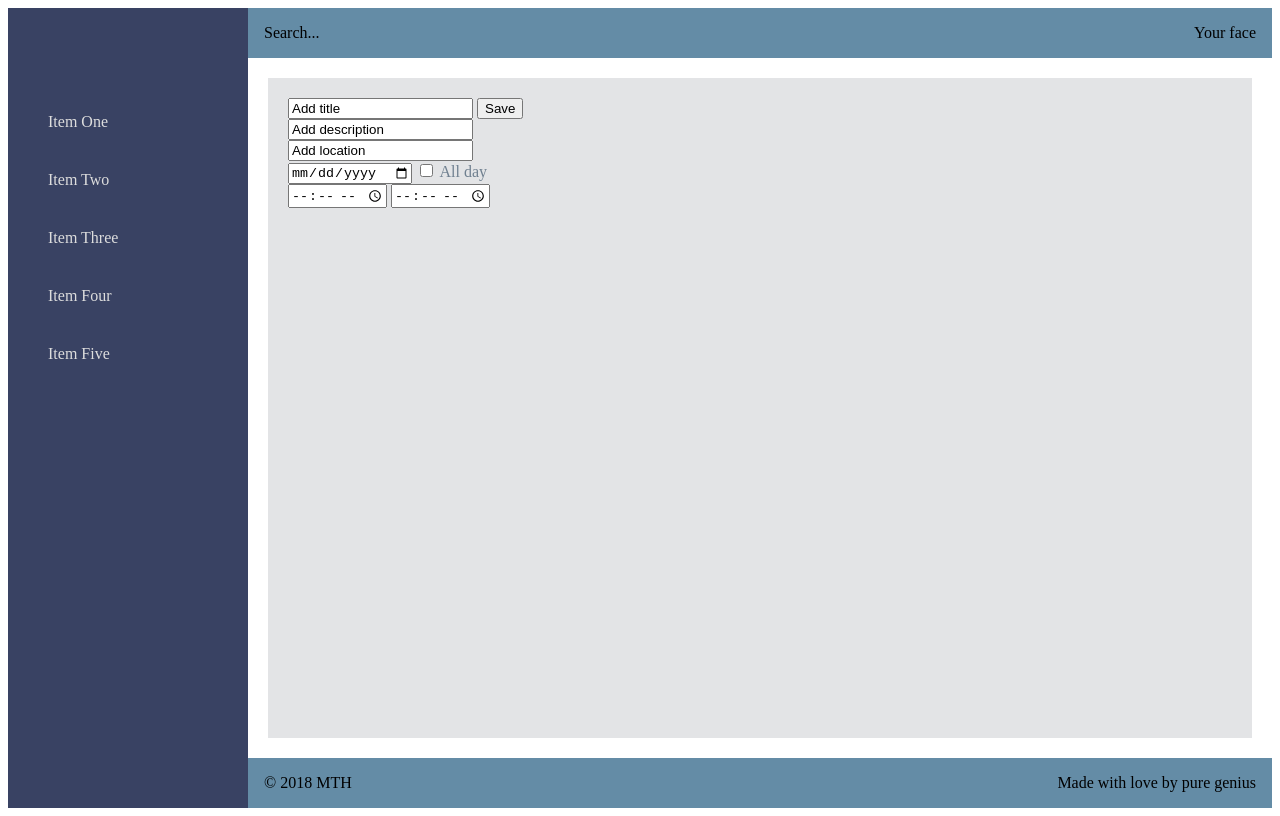
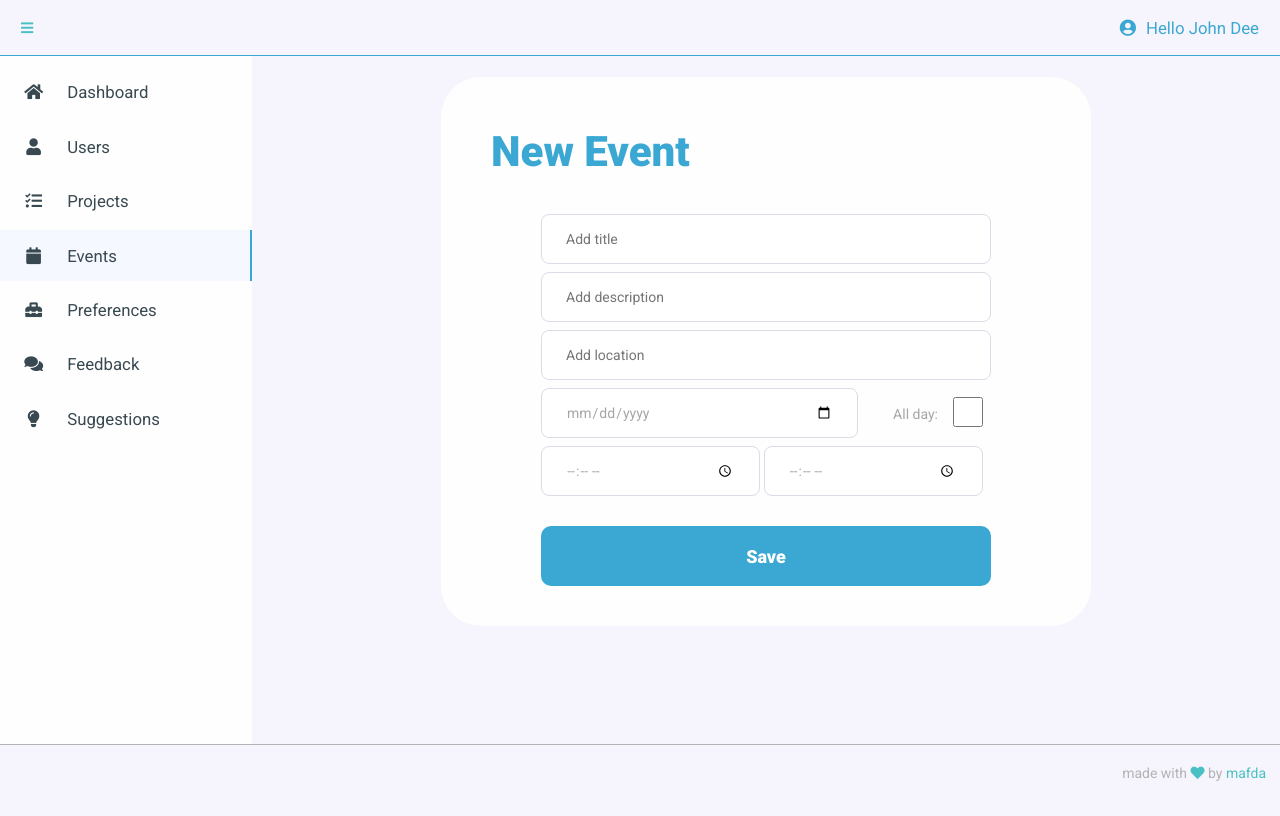
Before and after one commit to mafda/dashboard, a plain HTML site: page index.html in a window 1280 px wide. Drawn offline with Linux system fonts and the light colour scheme.

Commit message:
Styles (#4)
* update header, navbar and footer

* include styles forms

* sidebar

* update form

Co-authored-by: camilo ariza <14282973+camiloariza@users.noreply.github.com>

```diff
--- /dev/null
+++ b/form.css
@@ -0,0 +1,74 @@
+input, button, textarea {
+  font: 400 14px Roboto, sans-serif;
+}
+
+form input {
+  width: 100%;
+  height: 50px;
+  color: #a6a6a6;
+  border: 1px solid #dcdce6;
+  border-radius: 8px;
+  padding: 0 24px;
+}
+
+.main-header .main-form form {
+	width: 100%;
+	max-width: 450px;
+}
+
+.main-header .main-form form input {
+	margin-top: 8px;
+}
+
+.main-header .main-form form .input-group {
+  display: flex;
+  align-items: center;
+  justify-content: center;
+}
+
+.main-header .main-form form .input-group input + input {
+	margin-right: 8px;
+}
+
+.main-header .main-form form .input-group .all_day{
+  width: 120px;
+  height: 50px;
+  text-align: right;
+  padding: 18px 0;
+  margin-top: 8px;
+  color: #a6a6a6;
+}
+
+.main-header .main-form form .input-group .checkbox {
+  width: 60px;
+  height: 30px;
+  color: #a6a6a6;
+  border: 1px solid #dcdce6;
+  border-radius: 10px;
+  margin-left: 10px;
+}
+
+.main-header .main-form form .input-group .hour {
+  width: 219px;
+}
+
+.main-header .main-form form .button {
+  width: 100%;
+  height: 60px;
+  background: #3ba8d4;
+  border: 0;
+  border-radius: 10px;
+  color: #FFF;
+  font-weight: 700;
+  margin: 30px 0 20px 0;
+  display: inline-block;
+  text-align: center;
+  text-decoration: none;
+  font-size: 18px;
+  transition: filter 0.2s;
+  cursor: pointer;
+}
+
+.button:hover {
+  filter: brightness(90%);
+}
--- a/index.html
+++ b/index.html
@@ -5,48 +5,75 @@
   <meta charset="UTF-8">
   <meta name="viewport" content="width=device-width, initial-scale=1.0">
   <link rel="stylesheet" href="styles.css">
-  <title>Document</title>
+  <link rel="stylesheet" href="sidebar.css">
+  <link rel="stylesheet" href="form.css">
+
+  <!-- fontawesome -->
+  <link rel="stylesheet" href="https://cdnjs.cloudflare.com/ajax/libs/font-awesome/5.13.0/css/all.min.css">
+
+  <title>Dashboard | Front End Challenge</title>
 </head>
 
 <body>
+  <div class="layout">
 
-  <div class="grid-container">
-    <header class="header">
-      <div class="header__search">Search...</div>
-      <div class="header__avatar">Your face</div>
-    </header>
+    <a class="header" href="#0">
+      <i class="fa fa-bars"></i>
+      <div class="header-user"><i class="fas fa-user-circle icon"></i>Hello John Dee</div>
+    </a>
 
-    <aside class="sidenav">
-      <ul class="sidenav__list">
-        <li class="sidenav__list-item">Item One</li>
-        <li class="sidenav__list-item">Item Two</li>
-        <li class="sidenav__list-item">Item Three</li>
-        <li class="sidenav__list-item">Item Four</li>
-        <li class="sidenav__list-item">Item Five</li>
+    <div class="sidebar">
+      <ul>
+        <li> <a class="sidebar-list-item" href="#0"> <i class="fas fa-home icon"></i><em>Dashboard</em></a></li>
+        <li> <a class="sidebar-list-item" href="#0"> <i class="fas fa-user icon"></i><em>Users</em></a></li>
+        <li> <a class="sidebar-list-item" href="#0"> <i class="fas fa-tasks icon"></i><em>Projects</em></a></li>
+        <li> <a class="sidebar-list-item active" href="#0"> <i class="fas fa-calendar icon"></i><em>Events</em></a>
+        </li>
+        <li> <a class="sidebar-list-item" href="#0"> <i class="fas fa-toolbox icon"></i><em>Preferences</em></a>
+        </li>
+        <li> <a class="sidebar-list-item" href="#0"> <i class="fas fa-comments icon"></i><em>Feedback</em></a></li>
+        <li> <a class="sidebar-list-item" href="#0"> <i class="fas fa-lightbulb icon"></i><em>Suggestions</em></a>
+        </li>
       </ul>
-    </aside>
+    </div>
 
+    <main class="content">
       <div class="main-header">
+        <div class="main-title">
+          <h1>New Event</h1>
+        </div>
+        <div class="main-form">
           <form name="event">
-        <input type="text" id="ftitle" value="Add title">
-        <input type="submit" id="fsubmit" value="Save"><br>
-        <input type="text" id="fdescription" value="Add description"><br>
-        <input type="text" id="flocation" value="Add location"><br>
+            <input type="text" id="ftitle" placeholder="Add title">
+            <input type="text" id="fdescription" placeholder="Add description">
+            <input type="text" id="flocation" placeholder="Add location">
+
+            <div class="input-group">
               <input type="date" id="fdate">
-        <input type="checkbox" id="fallday" onchange="form_display_hour()">
-        <label for="fallday">All day</label><br>
+              <label for="fallday" class="all_day">All day:</label>
+              <input type="checkbox" class="checkbox" id="fallday" onchange="form_display_hour()">
+            </div>
+
+            <div class="input-group">
               <div id="fhourdiv">
-          <input type="time" id="fstart" onchange="form_validate_hour()">
-          <input type="time" id="fend" onchange="form_validate_hour()">
+                <input type="time" id="fstart" class="hour" onchange="form_validate_hour()">
+                <input type="time" id="fend" class="hour" onchange="form_validate_hour()">
               </div>
+            </div>
+
+            <input type="submit" id="fsubmit" value="Save" class="button">
           </form>
         </div>
+      </div>
+    </main>
 
     <footer class="footer">
-      <div class="footer__copyright">&copy; 2018 MTH</div>
-      <div class="footer__signature">Made with love by pure genius</div>
+      <div class="footer_sign">made with <span class="fas fa-heart"></span> by <a href="https://mafda.github.io/"
+          target="blank">mafda</a></div>
     </footer>
+
   </div>
+
   <script src="main.js"></script>
 </body>
 
--- /dev/null
+++ b/sidebar.css
@@ -0,0 +1,104 @@
+*, *::before, *::after {
+  box-sizing: border-box;
+}
+
+.sidebar {
+  position: fixed;
+  top: 0;
+  left: -15em;
+  overflow: hidden;
+  transition: all .3s ease-in;
+  width: 15em;
+  height: 100%;
+  background: #fefefe;
+  font-size: 1.2em;
+}
+
+.active {
+  color:#3ba8d4;
+  background-color: #f5f8fe;
+  border-right: 2px solid #3ba8d4;
+}
+
+.sidebar:hover,
+.sidebar:focus,
+.header:focus + .sidebar,
+.header:hover + .sidebar {
+  left: 0;
+}
+
+.sidebar ul {
+  position: absolute;
+  top: 4em;
+  left: 0;
+  margin: 0;
+  padding: 0;
+  width: 15em;
+}
+
+.sidebar ul li {
+  width: 100%;
+}
+
+.sidebar-list-item {
+  position: relative;
+  display: inline-block;
+  width: 100%;
+  height: 3em;
+  color: #394951;
+}
+
+.sidebar-list-item em {
+  position: absolute;
+  top: 50%;
+  left: 4em;
+  transform: translateY(-50%);
+}
+
+.sidebar-list-item:hover {
+  background: #f5f8fe;
+}
+
+.sidebar-list-item > i {
+  position: absolute;
+  top: 0;
+  left: 0;
+  display: inline-block;
+  width: 4em;
+  height: 3em;
+}
+
+.sidebar-list-item > i::before {
+  position: absolute;
+  top: 50%;
+  left: 50%;
+  transform: translate(-50%, -50%);
+}
+
+@media (min-width: 42em) {
+  .content {
+    margin-left: 5em;
+  }
+
+  .sidebar {
+    width: 4em;
+    left: 0;
+  }
+
+  .sidebar:hover,
+  .sidebar:focus,
+  .header:hover + .sidebar,
+  .header:focus + .sidebar {
+    width: 15em;
+  }
+}
+
+@media (min-width: 68em) {
+  .content {
+    margin-left: 18em;
+  }
+
+  .sidebar {
+    width: 15em;
+  }
+}
--- a/styles.css
+++ b/styles.css
@@ -1,75 +1,110 @@
-/* ====== Grid container ====== */
-.grid-container {
-  display: grid;
-  grid-template-columns: 240px 1fr;
-  grid-template-rows: 50px 1fr 50px;
-  grid-template-areas:
-  "sidenav header"
-  "sidenav main"
-  "sidenav footer";
-  height: 100vh;
+@import url('https://fonts.googleapis.com/css2?family=Roboto:wght@100;300;400;500;900&display=swap');
+
+body {
+  font: 400 14px Roboto, sans-serif;
+  background: #f6f4fc;
+  -webkit-font-smoothing: antialiased;
+  margin: 0;
+  padding: 0;
+  outline: 0;
+  box-sizing: border-box;
+}
+
+em {
+  font-style: normal;
+}
+
+a {
+  text-decoration: none;
+  color: inherit;
+}
+
+.layout {
+  display: flex;
+  align-items: center;
+  justify-content: right;
+  padding: 0 16px;
+  background-color: #f6f4fc;
+  margin: 0 20px;
+}
+
+.content {
+  display: flex;
+  justify-content: center;
+  align-items: top;
+  flex: 1;
+  margin: 5.5em 0;
+  width: 100%;
+}
+
+.main-header {
+  background-color: #fefefe;
+  border-radius: 40px;
+  padding: 20px;
+  width: 100%;
+	max-width: 650px;
+}
+
+.main-title {
+  width: 100%;
+}
+
+.main-header .main-title h1 {
+	margin: 30px;
+  font-size: 42px;
+  color: #3ba8d4;
+}
+
+.main-form {
+  display: flex;
+  align-items: center;
+  justify-content: center;
+}
+
+.footer {
+  position: fixed;
+  bottom: 0;
+  left: 0;
+  width: 100%;
+  height: 4em;
+  background-color: #f6f4fc;
+  border-top: 1px solid #b3b3b3;
+}
+
+.footer_sign {
+  position: absolute;
+  top: 50%;
+  right: 1em;
+  transform: translateY(-50%);
+  font-size: 14px;
+  color: #b3b3b3;
+}
+
+.footer_sign span, a {
+  color: #49c1c3;
+  text-decoration: none;
 }
 
 .header {
-  grid-area: header;
-  background-color: #648ca6;
-}
-
-.sidenav {
-  grid-area: sidenav;
-  background-color: #394263;
-}
-
-.main {
-  grid-area: main;
-  background-color: #8fd4d9;
-}
-
-.footer {
-  grid-area: footer;
-  background-color: #648ca6;
-}
-
-/* ====== Header - Footer ====== */
-.header, .footer {
+  z-index: 2;
+  position: fixed;
+  top: 0;
+  left: 0;
+  width: 100%;
+  height: 4em;
+  background-color: #f6f4fc;
   display: flex;
   align-items: center;
   justify-content: space-between;
-  padding: 0 16px;
-  background-color: #648ca6;
+  padding: 1.5em;
+  border-bottom: 1px solid #3ba8d4;
 }
 
-/* ====== Sidenav ====== */
-.sidenav {
-  display: flex; /* Will be hidden on mobile */
-  flex-direction: column;
-  grid-area: sidenav;
-  background-color: #394263;
+.header-user {
+  font-size: 1.2em;
+  color: #3ba8d4;
 }
 
-.sidenav__list {
-  padding: 0;
-  margin-top: 85px;
-  list-style-type: none;
+.header-user > i {
+  padding-right: 10px;
 }
-
-.sidenav__list-item {
-  padding: 20px 20px 20px 40px;
-  color: #ddd;
-}
-
-.sidenav__list-item:hover {
-  background-color: rgba(255, 255, 255, 0.2);
-  cursor: pointer;
-}
-
-/* ====== Main-header ====== */
-.main-header {
-  display: flex;
-  justify-content: space-between;
-  margin: 20px;
-  padding: 20px;
-  height: 1fr;
-  background-color: #e3e4e6;
-  color: slategray;
-}
```
Lines whose indentation alone changed are shown as unchanged.
